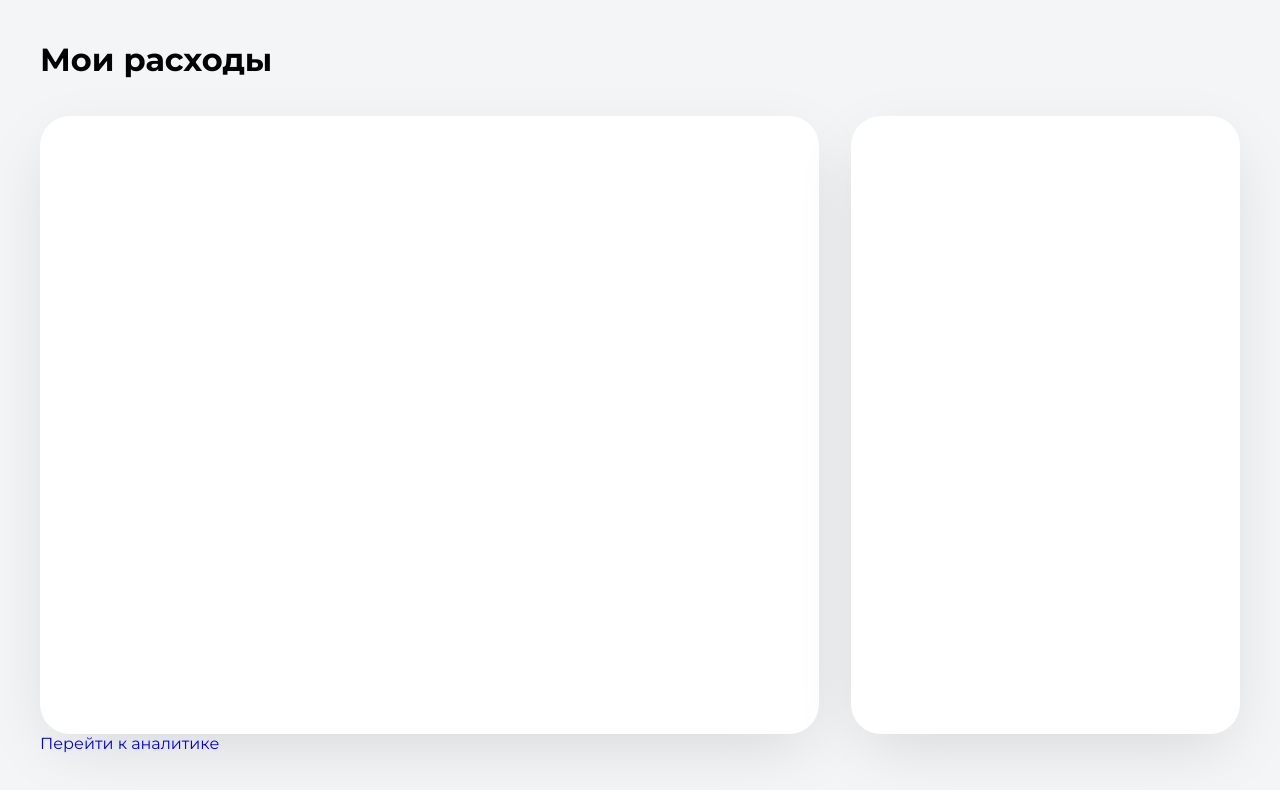
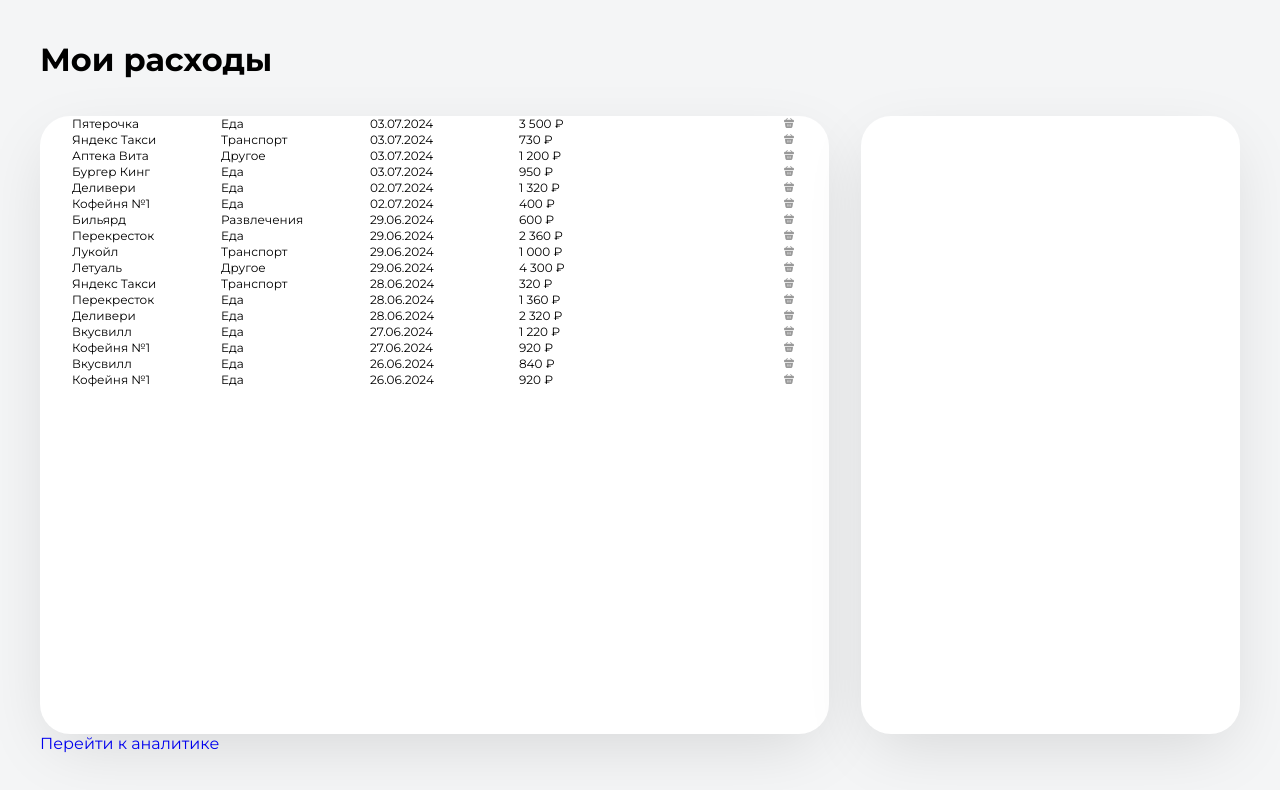
Before and after one commit to kors-ak/skypro-wallet, a React (Vite) app: page / in a window 1280 px wide. Shown: the top 790 px of the page. Built offline with nearby package versions, Linux system fonts and the light colour scheme.

Commit message:
feat: добавляет компонент Expense и данные для анализа расходов

```diff
--- a/src/components/Analytics/Analytics.styled.js
+++ b/src/components/Analytics/Analytics.styled.js
@@ -14,6 +14,6 @@
 
 export const SContent = styled.div`
   display: grid;
-  grid-template-columns: 1fr 2fr;
+  grid-template-columns: 379px auto;
   gap: 32px;
 `
--- /dev/null
+++ b/src/components/Expense/Expense.jsx
@@ -0,0 +1,38 @@
+import { categories } from '../../data'
+import { formatDate, formatSum } from '../../utils'
+import { SButton, SContent, SExpense, SText } from './Expense.styled'
+
+const Expense = ({ item }) => {
+  const { _id, description, category, date, sum } = item
+  return (
+    <SExpense>
+      <SContent>
+        <SText>{description || 'Без описания'}</SText>
+        <SText>{categories[category] || 'Другое'}</SText>
+        <SText>{formatDate(date)}</SText>
+        <SText>{formatSum(sum)}</SText>
+      </SContent>
+
+      <SButton id={_id}>
+        <svg
+          width="12"
+          height="12"
+          viewBox="0 0 12 12"
+          fill="none"
+          xmlns="http://www.w3.org/2000/svg"
+        >
+          <path
+            d="M9.62 2.79003H9.42L7.73 1.10003C7.595 0.965029 7.375 0.965029 7.235 1.10003C7.1 1.23503 7.1 1.45503 7.235 1.59503L8.43 2.79003H3.57L4.765 1.59503C4.9 1.46003 4.9 1.24003 4.765 1.10003C4.63 0.965029 4.41 0.965029 4.27 1.10003L2.585 2.79003H2.385C1.935 2.79003 1 2.79003 1 4.07003C1 4.55503 1.1 4.87503 1.31 5.08503C1.43 5.21003 1.575 5.27503 1.73 5.31003C1.875 5.34503 2.03 5.35003 2.18 5.35003H9.82C9.975 5.35003 10.12 5.34003 10.26 5.31003C10.68 5.21003 11 4.91003 11 4.07003C11 2.79003 10.065 2.79003 9.62 2.79003Z"
+            fill="#999999"
+          />
+          <path
+            d="M9.52502 6H2.43502C2.12502 6 1.89002 6.275 1.94002 6.58L2.36002 9.15C2.50002 10.01 2.87502 11 4.54002 11H7.34502C9.03002 11 9.33002 10.155 9.51002 9.21L10.015 6.595C10.075 6.285 9.84002 6 9.52502 6ZM5.30502 9.225C5.30502 9.42 5.15002 9.575 4.96002 9.575C4.76502 9.575 4.61002 9.42 4.61002 9.225V7.575C4.61002 7.385 4.76502 7.225 4.96002 7.225C5.15002 7.225 5.30502 7.385 5.30502 7.575V9.225ZM7.44502 9.225C7.44502 9.42 7.29002 9.575 7.09502 9.575C6.90502 9.575 6.74502 9.42 6.74502 9.225V7.575C6.74502 7.385 6.90502 7.225 7.09502 7.225C7.29002 7.225 7.44502 7.385 7.44502 7.575V9.225Z"
+            fill="#999999"
+          />
+        </svg>
+      </SButton>
+    </SExpense>
+  )
+}
+
+export default Expense
--- /dev/null
+++ b/src/components/Expense/Expense.styled.js
@@ -0,0 +1,25 @@
+import styled from 'styled-components'
+
+export const SExpense = styled.div`
+  width: inherit;
+  margin-left: 32px;
+  margin-right: 34px;
+  display: flex;
+  justify-content: space-between;
+`
+export const SContent = styled.div`
+  width: 78%;
+  display: grid;
+  gap: 32px;
+  grid-template-columns: repeat(4, 1fr);
+`
+export const SButton = styled.button`
+  background: transparent;
+  border: none;
+  padding: 0;
+  cursor: pointer;
+`
+export const SText = styled.p`
+  font-weight: 400;
+  font-size: 12px;
+`
--- a/src/components/Main/Main.jsx
+++ b/src/components/Main/Main.jsx
@@ -1,5 +1,7 @@
 import { Link } from 'react-router-dom'
 import { SContent, SHeading, SMain } from './Main.styled'
+import Expense from '../Expense/Expense'
+import { data } from '../../data'
 
 const Main = () => {
   return (
@@ -16,7 +18,10 @@
               borderRadius: '30px',
               boxShadow: '0px 20px 67px -12px rgba(0, 0, 0, 0.13)',
             }}
-          ></div> {/* @TODO: заменить на компонент с таблицей */}
+          >
+            {data.map(item => <Expense item={item} key={item._id}/>)}
+          </div>{' '}
+          {/* @TODO: заменить на компонент с таблицей */}
           <div
             style={{
               backgroundColor: '#fff',
@@ -24,8 +29,8 @@
               borderRadius: '30px',
               boxShadow: '0px 20px 67px -12px rgba(0, 0, 0, 0.13)',
             }}
-          ></div> {/* @TODO: заменить на компонент с формой */}
-
+          ></div>{' '}
+          {/* @TODO: заменить на компонент с формой */}
         </SContent>
 
         <Link to="/analytics">Перейти к аналитике</Link>
--- a/src/components/Main/Main.styled.js
+++ b/src/components/Main/Main.styled.js
@@ -13,6 +13,6 @@
 `
 export const SContent = styled.div`
   display: grid;
-  grid-template-columns: 2fr 1fr;
+  grid-template-columns: auto 379px;
   gap: 32px;
 `
--- /dev/null
+++ b/src/data.js
@@ -0,0 +1,147 @@
+export const categories = {
+  food: 'Еда',
+  transport: 'Транспорт',
+  housing: 'Жилье',
+  joy: 'Развлечения',
+  education: 'Образование',
+  others: 'Другое',
+}
+
+export const data = [
+  {
+    _id: '1',
+    userId: 'user1',
+    description: 'Пятерочка',
+    category: 'food',
+    date: '2024-07-03T00:00:00.000Z',
+    sum: 3500,
+  },
+  {
+    _id: '2',
+    userId: 'user1',
+    description: 'Яндекс Такси',
+    category: 'transport',
+    date: '2024-07-03T00:00:00.000Z',
+    sum: 730,
+  },
+  {
+    _id: '3',
+    userId: 'user1',
+    description: 'Аптека Вита',
+    category: 'others',
+    date: '2024-07-03T00:00:00.000Z',
+    sum: 1200,
+  },
+  {
+    _id: '4',
+    userId: 'user1',
+    description: 'Бургер Кинг',
+    category: 'food',
+    date: '2024-07-03T00:00:00.000Z',
+    sum: 950,
+  },
+  {
+    _id: '5',
+    userId: 'user1',
+    description: 'Деливери',
+    category: 'food',
+    date: '2024-07-02T00:00:00.000Z',
+    sum: 1320,
+  },
+  {
+    _id: '6',
+    userId: 'user1',
+    description: 'Кофейня №1',
+    category: 'food',
+    date: '2024-07-02T00:00:00.000Z',
+    sum: 400,
+  },
+  {
+    _id: '7',
+    userId: 'user1',
+    description: 'Бильярд',
+    category: 'joy',
+    date: '2024-06-29T00:00:00.000Z',
+    sum: 600,
+  },
+  {
+    _id: '8',
+    userId: 'user1',
+    description: 'Перекресток',
+    category: 'food',
+    date: '2024-06-29T00:00:00.000Z',
+    sum: 2360,
+  },
+  {
+    _id: '9',
+    userId: 'user1',
+    description: 'Лукойл',
+    category: 'transport',
+    date: '2024-06-29T00:00:00.000Z',
+    sum: 1000,
+  },
+  {
+    _id: '10',
+    userId: 'user1',
+    description: 'Летуаль',
+    category: 'others',
+    date: '2024-06-29T00:00:00.000Z',
+    sum: 4300,
+  },
+  {
+    _id: '11',
+    userId: 'user1',
+    description: 'Яндекс Такси',
+    category: 'transport',
+    date: '2024-06-28T00:00:00.000Z',
+    sum: 320,
+  },
+  {
+    _id: '12',
+    userId: 'user1',
+    description: 'Перекресток',
+    category: 'food',
+    date: '2024-06-28T00:00:00.000Z',
+    sum: 1360,
+  },
+  {
+    _id: '13',
+    userId: 'user1',
+    description: 'Деливери',
+    category: 'food',
+    date: '2024-06-28T00:00:00.000Z',
+    sum: 2320,
+  },
+  {
+    _id: '14',
+    userId: 'user1',
+    description: 'Вкусвилл',
+    category: 'food',
+    date: '2024-06-27T00:00:00.000Z',
+    sum: 1220,
+  },
+  {
+    _id: '15',
+    userId: 'user1',
+    description: 'Кофейня №1',
+    category: 'food',
+    date: '2024-06-27T00:00:00.000Z',
+    sum: 920,
+  },
+  {
+    _id: '16',
+    userId: 'user1',
+    description: 'Вкусвилл',
+    category: 'food',
+    date: '2024-06-26T00:00:00.000Z',
+    sum: 840,
+  },
+  {
+    _id: '17',
+    userId: 'user1',
+    description: 'Кофейня №1',
+    category: 'food',
+    date: '2024-06-26T00:00:00.000Z',
+    sum: 920,
+  },
+]
--- /dev/null
+++ b/src/utils.js
@@ -0,0 +1,14 @@
+export const formatDate = (date) =>
+  new Intl.DateTimeFormat('ru-RU', {
+    day: '2-digit',
+    month: '2-digit',
+    year: 'numeric',
+  }).format(new Date(date))
+
+export const formatSum = (sum) =>
+  new Intl.NumberFormat('ru-RU', {
+    style: 'currency',
+    currency: 'RUB',
+    minimumFractionDigits: 0,
+    maximumFractionDigits: 0,
+  }).format(sum)
```
